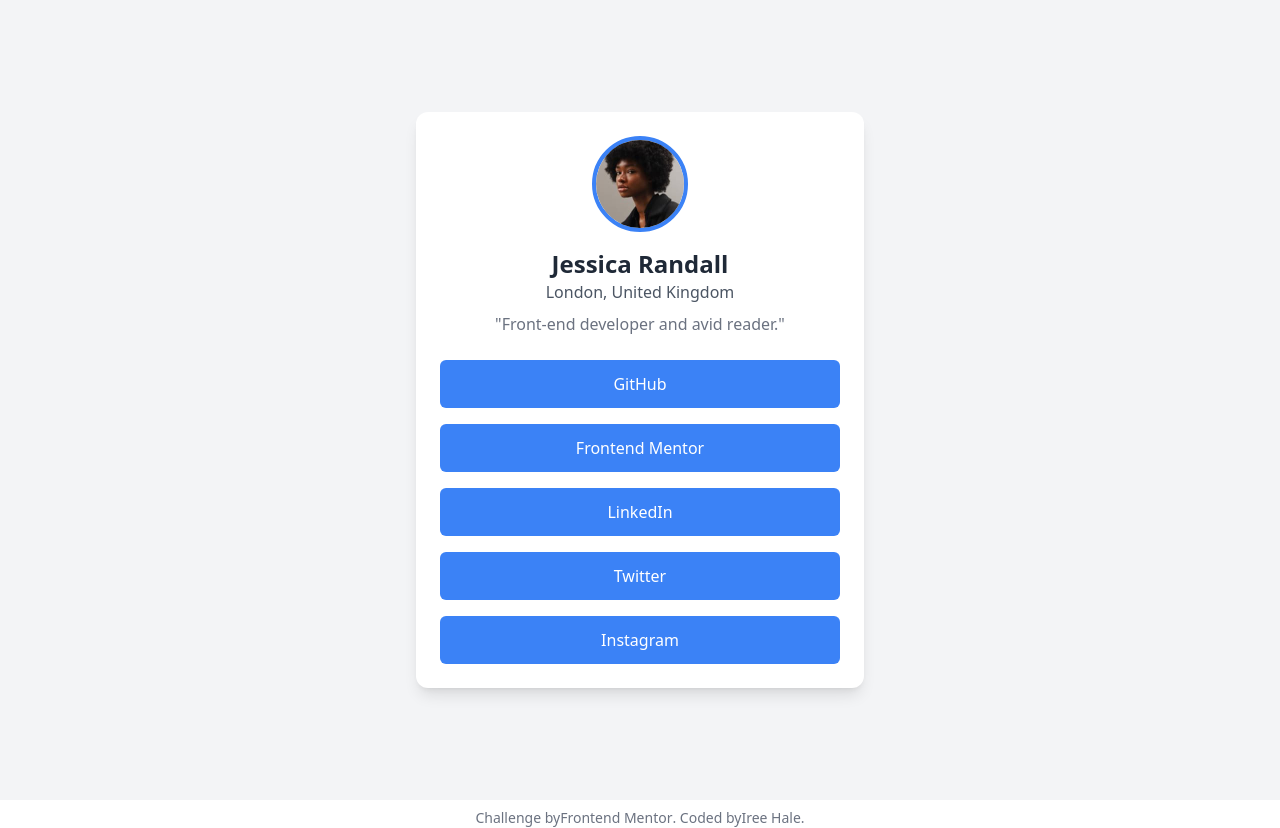
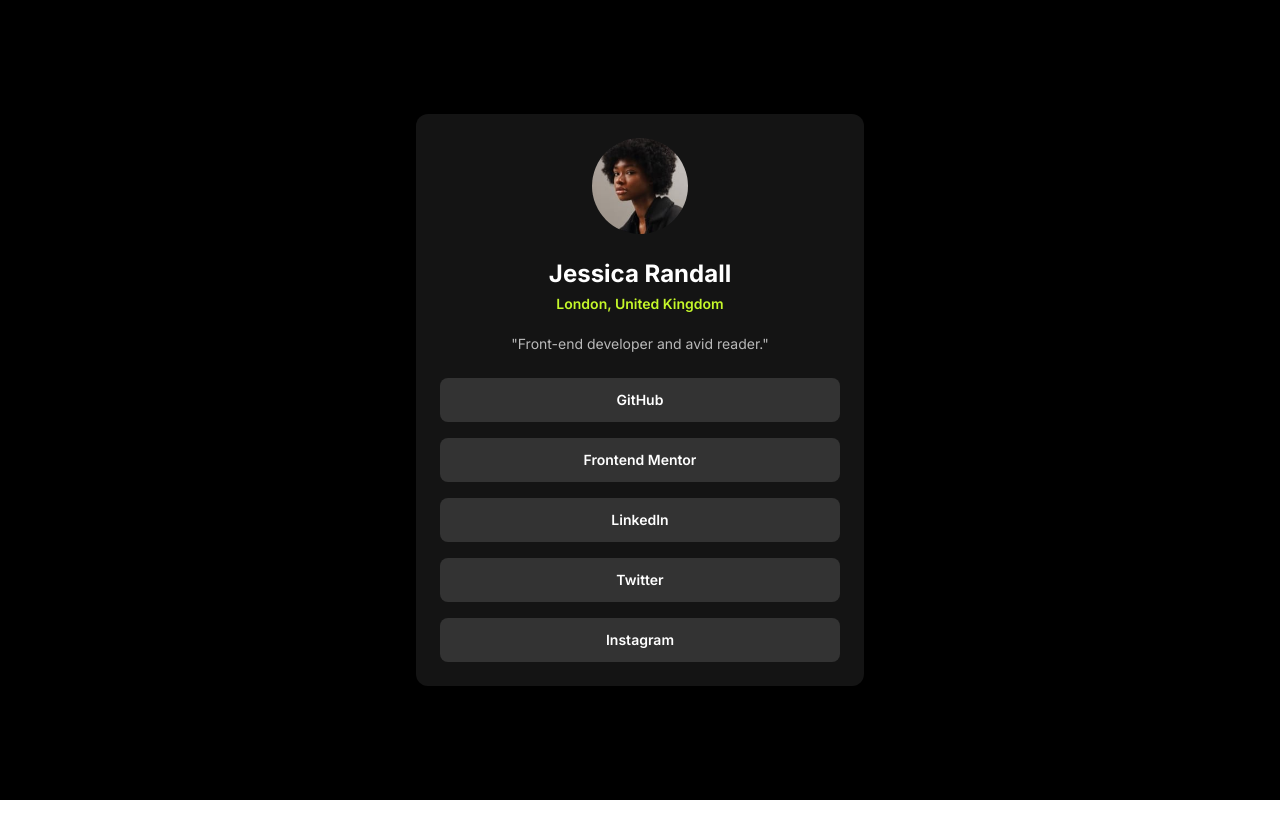
Before and after one commit to NightWing3099/social-link-app, a website: page index.html in a window 1280 px wide. Drawn offline with nearby package versions, Linux system fonts and the light colour scheme.

Commit message:
adding changes to the styles

```diff
--- a/index.html
+++ b/index.html
@@ -12,61 +12,83 @@
             href="./assets/images/favicon-32x32.png"
         />
 
-        <!-- Tailwind CSS: this is the generated stylesheet (from npm run build) -->
+        <!-- Inter font from Google Fonts -->
+        <link rel="preconnect" href="https://fonts.googleapis.com" />
+        <link rel="preconnect" href="https://fonts.gstatic.com" crossorigin />
+        <link
+            href="https://fonts.googleapis.com/css2?family=Inter:wght@400;600;700&display=swap"
+            rel="stylesheet"
+        />
+
+        <!-- Custom CSS (responsive media queries) -->
         <link rel="stylesheet" href="src/input.css"/>
 
         <!-- Tailwind CSS Play CDN: loads Tailwind instantly, no build step.
-             This is just for quick previewing while you learn.
-             Later, remove this line and rely on the local build above. -->
+             Custom colors are defined via the config below. -->
         <script src="https://cdn.tailwindcss.com"></script>
-
+        <script>
+            tailwind.config = {
+                theme: {
+                    extend: {
+                        colors: {
+                            green: "hsl(75, 94%, 57%)",
+                            grey: {
+                                700: "hsl(0, 0%, 20%)",
+                                800: "hsl(0, 0%, 12%)",
+                                900: "hsl(0, 0%, 8%)",
+                            },
+                        },
+                    },
+                },
+            };
+        </script>
 
         <title>Frontend Mentor | Social links profile</title>
     </head>
-    <body>
-        <div class="flex flex-col items-center justify-center min-h-screen bg-gray-100 p-4">
-            <div class="card bg-white rounded-xl h-100 shadow-lg p-6 max-w-md w-full">
+    <body class="font-[Inter]">
+        <div class="flex flex-col items-center justify-center min-h-screen bg-black p-4">
+            <div class="card bg-grey-900 rounded-xl p-6 max-w-md w-full">
                 <div class="flex flex-col items-center">
                     <img
                         src="./assets/images/avatar-jessica.jpeg"
                         alt="Jessica Randall"
-                        class="w-24 h-24 rounded-full border-4 border-blue-500 mb-4"
+                        class="w-24 h-24 rounded-full mb-6"
                     />
-                    <h1 class="card-title text-2xl font-bold text-gray-800">Jessica Randall</h1>
-                    <p class="text-gray-600">London, United Kingdom</p>
-                    <p class="text-gray-500 text-center mt-2">
+                    <h1 class="card-title text-2xl font-bold text-white">Jessica Randall</h1>
+                    <p class="text-green font-semibold text-sm mt-1">London, United Kingdom</p>
+                    <p class="text-white/70 text-sm text-center mt-5">
                         "Front-end developer and avid reader."
                     </p>
                 </div>
 
-                <div class="flex flex-wrap flex-col justify-center gap-4 mt-6">
+                <div class="flex flex-col justify-center gap-4 mt-6">
                     <a
                         href="https://github.com/"
-                        class="card-btn bg-blue-500 hover:bg-blue-600 text-center text-white font-medium py-3 px-4 rounded-md transition duration-300"
+                        class="card-btn bg-grey-700 hover:bg-green hover:text-grey-900 text-center text-white font-semibold text-sm py-3 px-4 rounded-lg transition duration-300"
                     >
                         GitHub
                     </a>
                     <a
                         href="https://www.frontendmentor.io/"
-                        class="card-btn bg-blue-500 hover:bg-blue-600 text-center text-white font-medium py-3 px-4 rounded-md transition duration-300"
+                        class="card-btn bg-grey-700 hover:bg-green hover:text-grey-900 text-center text-white font-semibold text-sm py-3 px-4 rounded-lg transition duration-300"
                     >
                         Frontend Mentor
                     </a>
                     <a
                         href="https://www.linkedin.com/"
-                        class="card-btn bg-blue-500 hover:bg-blue-600 text-center text-white font-medium py-3 px-4 rounded-md transition duration-300"
+                        class="card-btn bg-grey-700 hover:bg-green hover:text-grey-900 text-center text-white font-semibold text-sm py-3 px-4 rounded-lg transition duration-300"
                     >
                         LinkedIn
                     </a>
                     <a
                         href="https://x.com/"
-                        class="card-btn bg-blue-500 hover:bg-blue-600 text-center text-white font-medium py-3 px-4 rounded-md transition duration-300"
+                        class="card-btn bg-grey-700 hover:bg-green hover:text-grey-900 text-center text-white font-semibold text-sm py-3 px-4 rounded-lg transition duration-300"
                     >
                         Twitter
                     </a>
                     <a
                         href="https://www.instagram.com/?hl=en"
-                        class="card-btn bg-blue-500 hover:bg-blue-600 text-center text-white font-medium py-3 px-4 rounded-md transition duration-300"
+                        class="card-btn bg-grey-700 hover:bg-green hover:text-grey-900 text-center text-white font-semibold text-sm py-3 px-4 rounded-lg transition duration-300"
                     >
                         Instagram
                     </a>
@@ -74,11 +96,11 @@
             </div>
         </div>
 
-        <footer class="flex justify-center items-center mt-2 text-gray-500 text-sm">
+        <footer class="flex justify-center items-center mt-2 text-white/50 text-xs">
             Challenge by
-            <a href="https://www.frontendmentor.io?ref=challenge"
+            <a href="https://www.frontendmentor.io?ref=challenge" class="text-white/70 hover:text-green ml-1"
                 >Frontend Mentor</a
-            >. Coded by <a href="#">Iree Hale</a>.
+            >. Coded by <a href="#" class="text-white/70 hover:text-green ml-1">Iree Hale</a>.
         </footer>
     </body>
 </html>
--- a/src/input.css
+++ b/src/input.css
@@ -1,20 +1,8 @@
 /* ===================================================================
-   Social links profile — main style sheet
+   Social links profile — custom CSS
    -------------------------------------------------------------------
-   This file is the SOURCE. You write your custom CSS here.
-   Tailwind reads this file and generates the optimized CSS in dist/.
-
-   The single line below pulls in ALL of Tailwind's utility classes.
-   Without it, none of the "bg-", "flex", "text-" classes would work.
-   =================================================================== */
-@import "tailwindcss";
-
-/* ===================================================================
-   Custom theme tweaks (optional, for later)
-   -------------------------------------------------------------------
-   The Inter font and the challenge's color palette live in the
-   style-guide.md. We can map those into Tailwind later using
-   @theme. For now, the basics are ready to go!
+   Responsive media queries for the card layout.
+   Tailwind is loaded via CDN in index.html.
    =================================================================== */
 
 /* ===================================================================
@@ -23,9 +11,6 @@
 
 /* --- Small phones (under 375px) --- */
 @media (max-width: 374px) {
-  body {
-    padding: 1rem;
-  }
   .card {
     padding: 1.25rem;
   }
@@ -77,7 +62,7 @@
   }
   .card-btn:hover {
     transform: translateY(-1px);
-    box-shadow: 0 4px 12px rgba(59, 130, 246, 0.4);
+    box-shadow: 0 4px 12px hsla(75, 94%, 57%, 0.4);
   }
 }
 
```
